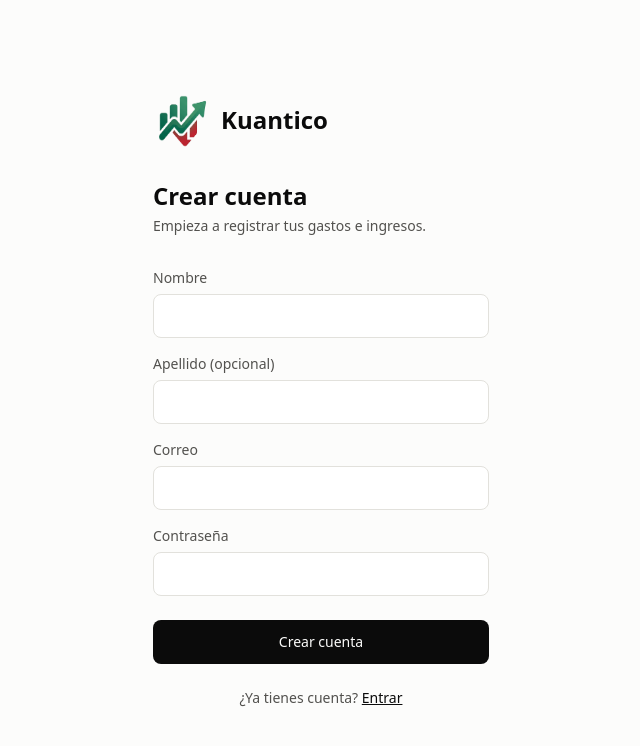
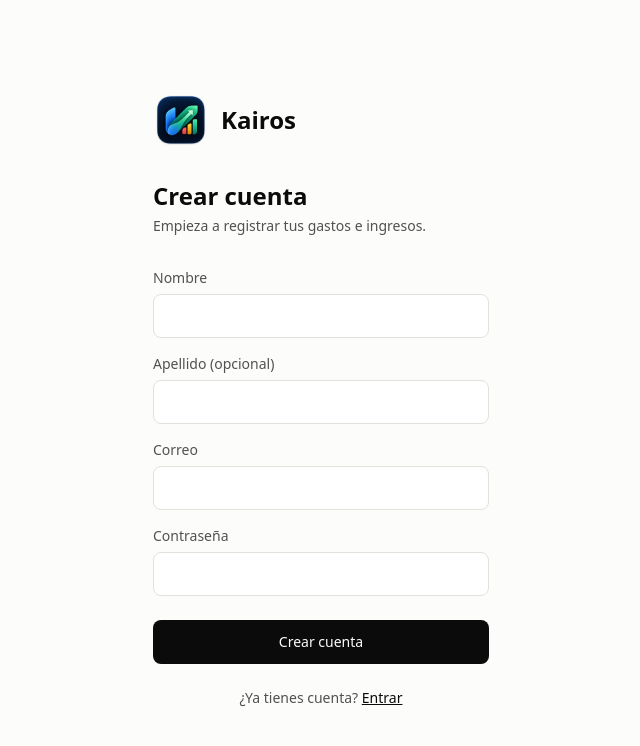
Before and after one commit to LuiferEduardoo/personal_finance_frontend, a React (Vite) app: page /registro in a window 1280 px wide. Shown: the top 746 px of the page, without its empty margins (319-959 px from the left). Built offline with nearby package versions, Linux system fonts and the light colour scheme.

Commit message:
feat(brand): rename app to Kairos

```diff
--- a/index.html
+++ b/index.html
@@ -10,7 +10,7 @@
       content="width=device-width, initial-scale=1.0, viewport-fit=cover"
     />
     <meta name="color-scheme" content="light dark" />
-    <title>Kuantico</title>
+    <title>Kairos</title>
     <script>
       // Aplica el tema guardado antes del primer pintado para evitar el parpadeo
       // claro→oscuro. Debe ir inline y antes del bundle.
--- a/src/app/AppLayout.tsx
+++ b/src/app/AppLayout.tsx
@@ -142,10 +142,18 @@ function SidebarNav() {
         isCollapsed ? 'w-20' : 'w-60'
       }`}
     >
-      <div className="flex min-h-20 items-center justify-between gap-2 px-3">
-        <p className="text-ink flex min-w-0 items-center gap-2 text-lg font-semibold">
+      <div
+        className={`flex min-h-20 items-center gap-2 ${
+          isCollapsed ? 'justify-center px-0' : 'justify-between px-3'
+        }`}
+      >
+        <p
+          className={`text-ink flex min-w-0 items-center gap-2 text-lg font-semibold ${
+            isCollapsed ? 'justify-center' : ''
+          }`}
+        >
           <img src="/logo.webp" alt="" className="size-10 shrink-0" />
-          {!isCollapsed && <span className="truncate">Kuantico</span>}
+          {!isCollapsed && <span className="truncate">Kairos</span>}
         </p>
         {!isCollapsed && (
           <button
--- a/src/features/api-keys/ApiKeyTokenSheet.tsx
+++ b/src/features/api-keys/ApiKeyTokenSheet.tsx
@@ -27,7 +27,7 @@ export function ApiKeyTokenSheet({
         <div>
           <p className="text-ink text-sm font-medium">Guárdala ahora</p>
           <p className="text-ink-secondary mt-1 text-sm">
-            Este secreto se muestra una sola vez. Kuantico no podrá recuperarlo cuando
+            Este secreto se muestra una sola vez. Kairos no podrá recuperarlo cuando
             cierres esta ventana.
           </p>
         </div>
--- a/src/features/api-keys/ApiKeysPage.tsx
+++ b/src/features/api-keys/ApiKeysPage.tsx
@@ -128,7 +128,7 @@ export function ApiKeysPage() {
         ) : keys.length === 0 ? (
           <EmptyState
             title="Sin API keys"
-            description="Crea una clave cuando quieras conectar Kuantico con otra aplicación."
+            description="Crea una clave cuando quieras conectar Kairos con otra aplicación."
             action={<Button onClick={() => setIsCreating(true)}>Crear API key</Button>}
           />
         ) : (
--- a/src/features/auth/RegisterPage.tsx
+++ b/src/features/auth/RegisterPage.tsx
@@ -60,7 +60,7 @@ export function RegisterPage() {
     <main className="mx-auto flex min-h-dvh max-w-sm flex-col justify-center px-6 py-12">
       <div className="mb-8 flex items-center gap-3">
         <img src="/logo.webp" alt="" className="size-14 shrink-0" />
-        <span className="text-ink text-2xl font-semibold">Kuantico</span>
+        <span className="text-ink text-2xl font-semibold">Kairos</span>
       </div>
       <h1 className="text-ink text-2xl font-semibold">Crear cuenta</h1>
       <p className="text-ink-secondary mt-1 text-sm">
```
Also changed, not shown: public/logo.webp.
